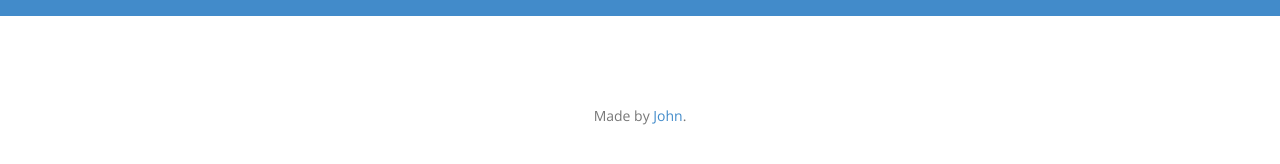
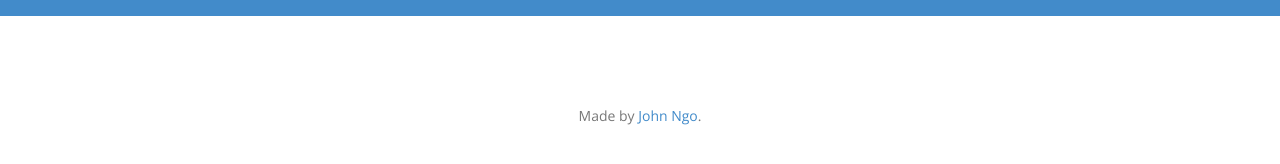
Before and after one commit to jngo/jekyll-bootstrap, a Jekyll site: the page built from index.html, in a window 1280 px wide. Shown: the part 384-548 px from the top of the page. Built offline with Jekyll 4.4.1, drawn with Linux system fonts in a browser that asks for light colours.

Commit message:
Updated footer link.

```diff
--- a/_includes/footer.html
+++ b/_includes/footer.html
@@ -2,7 +2,7 @@
   <div class="container">
     <div class="row">
       <div class="col-lg-12">
-        <p class="text-muted text-center">Made by <a href="">John</a>.</p>
+        <p class="text-muted text-center">Made by <a href="https://github.com/jngo/jekyll-bootstrap">John Ngo</a>.</p>
       </div>
     </div>
   </div>
```
